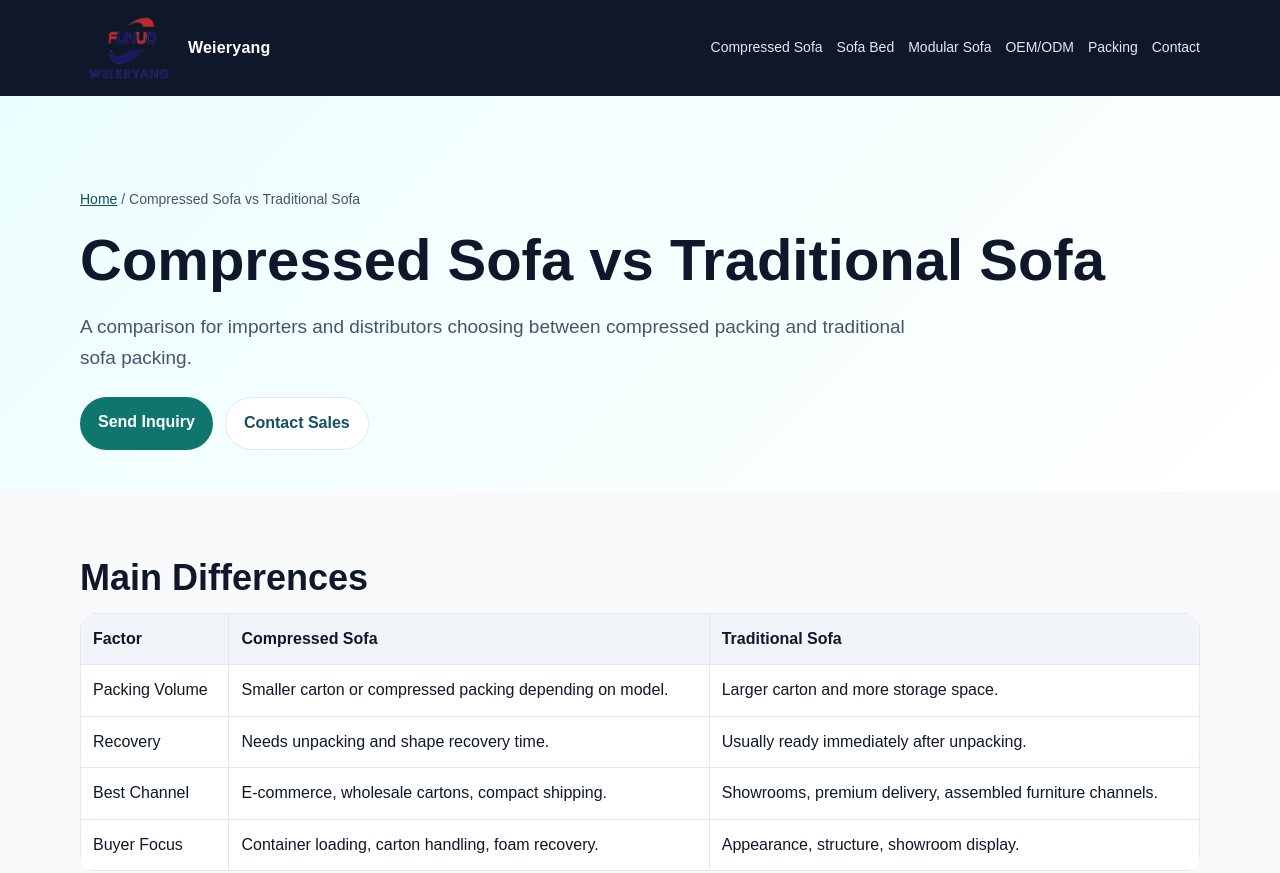
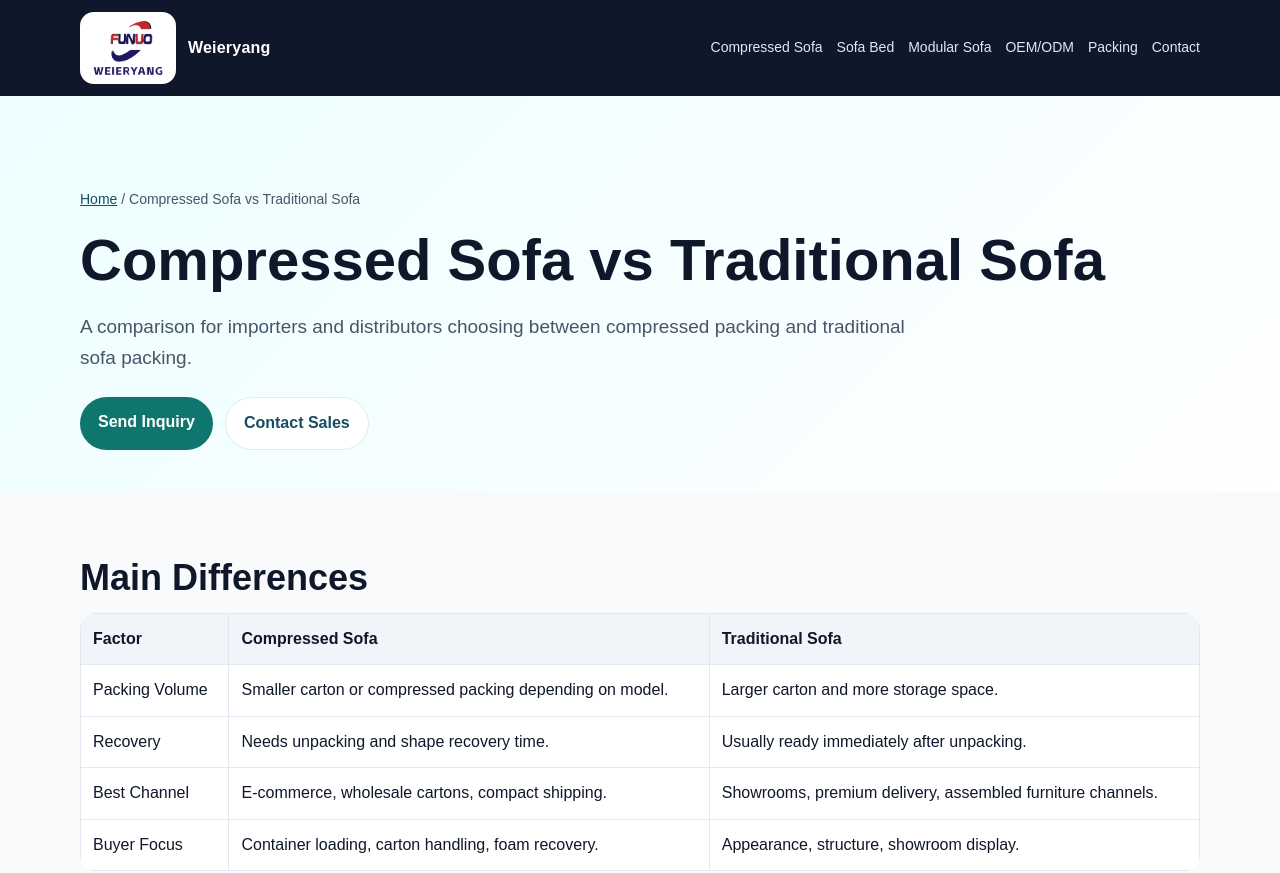
Before and after one commit to weieryang/sensum-sofa, a plain HTML site: page blog/compressed-sofa-vs-traditional-sofa.html in a window 1280 px wide. Shown: the top 873 px of the page. Drawn offline with Linux system fonts and the light colour scheme.

Commit message:
Improve logo contrast on inner pages

```diff
--- a/blog/compressed-sofa-vs-traditional-sofa.html
+++ b/blog/compressed-sofa-vs-traditional-sofa.html
@@ -23,7 +23,7 @@
   <meta name="theme-color" content="#ffffff">
 </head>
 <body>
-<header class="top"><div class="wrap nav"><a class="brand" href="/" style="display:flex;align-items:center;gap:12px"><img src="/assets/images/weieryang-brand-logo.png" alt="FUNUO Weieryang logo" style="width:96px;height:72px;object-fit:contain;display:block;flex:none"><span>Weieryang</span></a><nav class="navlinks"><a href="/compressed-sofa/">Compressed Sofa</a><a href="/sofa-bed/">Sofa Bed</a><a href="/modular-sofa/">Modular Sofa</a><a href="/oem-odm/">OEM/ODM</a><a href="/packing/">Packing</a><a href="/contact/">Contact</a></nav></div></header>
+<header class="top"><div class="wrap nav"><a class="brand" href="/" style="display:flex;align-items:center;gap:12px"><img src="/assets/images/weieryang-brand-logo.png" alt="FUNUO Weieryang logo" style="width:96px;height:72px;object-fit:contain;display:block;flex:none;background:#fff;padding:4px 6px;border-radius:14px"><span>Weieryang</span></a><nav class="navlinks"><a href="/compressed-sofa/">Compressed Sofa</a><a href="/sofa-bed/">Sofa Bed</a><a href="/modular-sofa/">Modular Sofa</a><a href="/oem-odm/">OEM/ODM</a><a href="/packing/">Packing</a><a href="/contact/">Contact</a></nav></div></header>
 <main>
 <section class="hero"><div class="wrap"><div class="crumb"><a href="/">Home</a> / Compressed Sofa vs Traditional Sofa</div><h1>Compressed Sofa vs Traditional Sofa</h1><p class="lead">A comparison for importers and distributors choosing between compressed packing and traditional sofa packing.</p><div class="btns"><a class="btn primary" href="mailto:tangkelian@weieryang.com?subject=Compressed%20Sofa%20Inquiry">Send Inquiry</a><a class="btn secondary" href="/contact/">Contact Sales</a></div></div></section>
 <div class="wrap">
```
Also changed, not shown: blog/how-many-compressed-sofas-fit-in-40hq.html (+1 -1 lines), blog/oem-sofa-manufacturing-process.html (+1 -1 lines), blog/vacuum-packed-sofa-recovery-time.html (+1 -1 lines), blog/what-is-a-compressed-sofa.html (+1 -1 lines), compressed-sofa/index.html (+1 -1 lines), contact/index.html (+1 -1 lines), fabric/index.html (+1 -1 lines), how-many-compressed-sofas-fit-in-40hq.html (+1 -1 lines), modular-sofa/index.html (+1 -1 lines), oem-odm/index.html (+1 -1 lines), oem-sofa-manufacturing-process.html (+1 -1 lines), packing/index.html (+1 -1 lines), sofa-bed/index.html (+1 -1 lines), vacuum-packed-sofa-recovery-time.html (+1 -1 lines).
